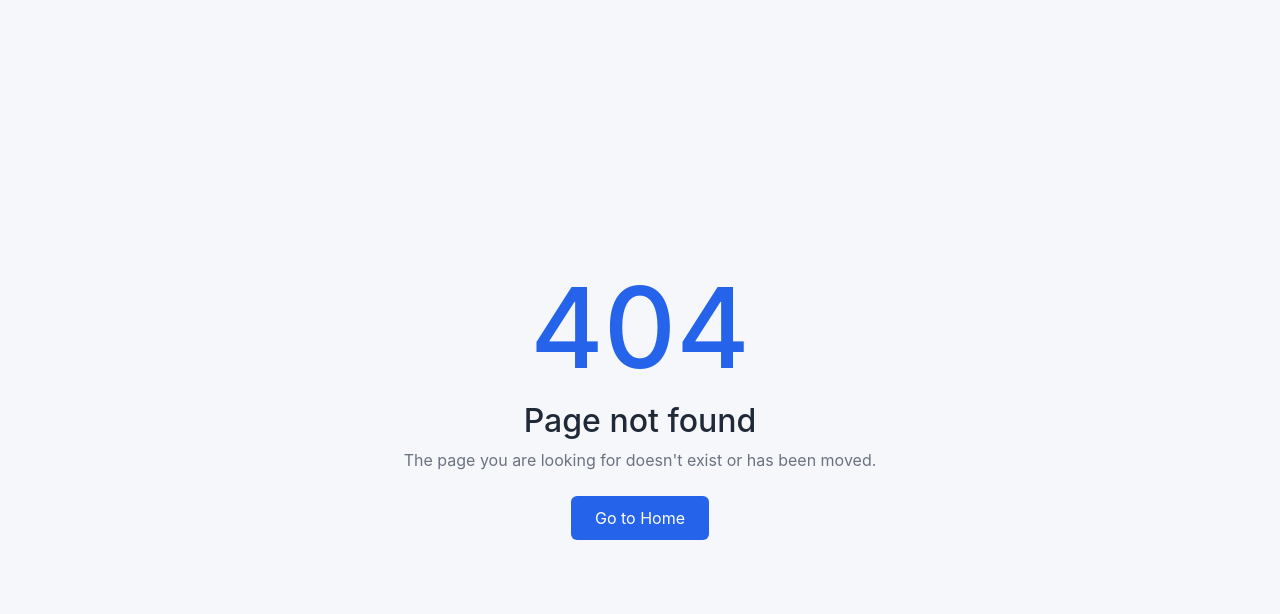
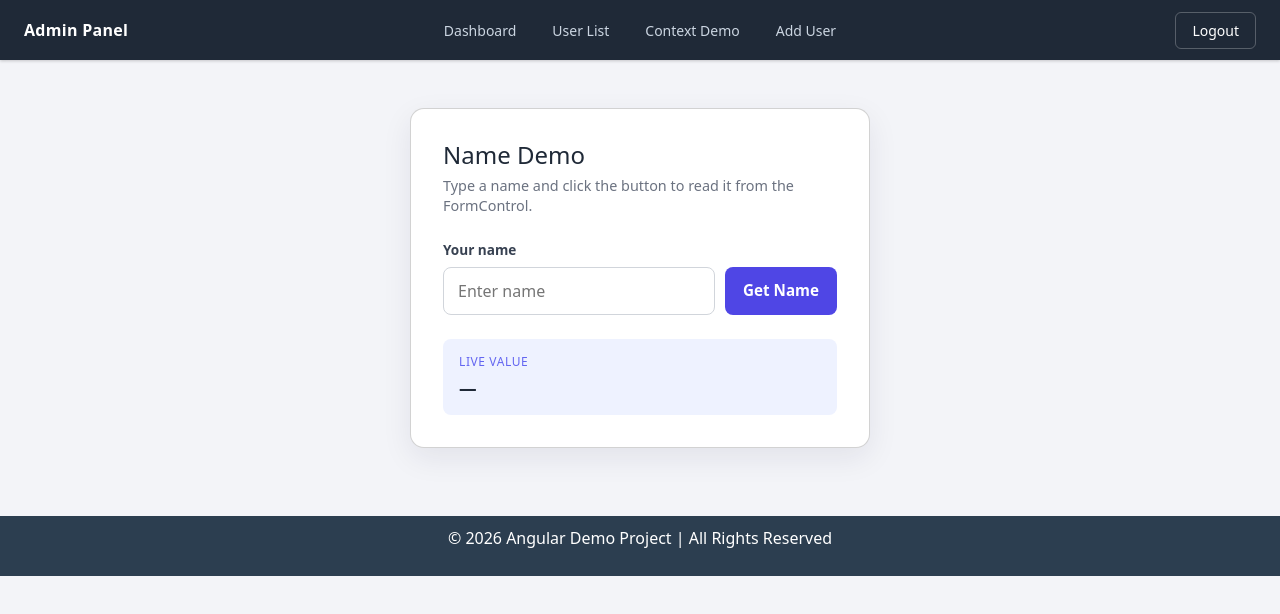
Before and after one commit to Vivek22101994/Angular-Demo, an Angular app: page /nameForm in a window 1280 px wide. Before the commit this address had no page. Shown: the top 614 px of the page. Built offline with nearby package versions, Linux system fonts and the light colour scheme.

Commit message:
Password Change

```diff
--- a/src/app/adduser/adduser.html
+++ b/src/app/adduser/adduser.html
@@ -75,7 +75,7 @@
             <ng-container *ngTemplateOutlet="lblTemplate; context: { text: 'Password' }"></ng-container>
             <div class="input-group">
               <ng-container *ngTemplateOutlet="lbliconTemplate; context: {icon:'fa fa-lock'}"></ng-container>
-              <input class="form-control" [type]="showPassword ? 'text' : 'password'" name="password"
+              <input class="form-control" (paste)="$event.preventDefault()" (copy)="$event.preventDefault()" (cut)="$event.preventDefault()" [type]="showPassword ? 'text' : 'password'" name="password"
                      autocomplete="new-password" [(ngModel)]="password" [disabled]="loading()" placeholder="••••••••" />
               <button type="button" class="toggle-eye" (click)="showPassword = !showPassword" [disabled]="loading()"
                       [attr.aria-label]="showPassword ? 'Hide password' : 'Show password'">
@@ -88,7 +88,7 @@
             <ng-container *ngTemplateOutlet="lblTemplate; context: { text: 'Confirm Password' }"></ng-container>
             <div class="input-group">
               <ng-container *ngTemplateOutlet="lbliconTemplate; context: {icon:'fa fa-shield'}"></ng-container>
-              <input class="form-control" [type]="showConfirmPassword ? 'text' : 'password'" name="confirmPassword"
+              <input class="form-control" (paste)="$event.preventDefault()" (copy)="$event.preventDefault()" (cut)="$event.preventDefault()" [type]="showConfirmPassword ? 'text' : 'password'" name="confirmPassword"
                      autocomplete="new-password" [(ngModel)]="confirmPassword" [disabled]="loading()" placeholder="••••••••" />
               <button type="button" class="toggle-eye" (click)="showConfirmPassword = !showConfirmPassword" [disabled]="loading()"
                       [attr.aria-label]="showConfirmPassword ? 'Hide password' : 'Show password'">
--- a/src/app/app.routes.ts
+++ b/src/app/app.routes.ts
@@ -10,5 +10,6 @@ export const routes: Routes = [
     { path: 'timerdemo',loadComponent:() => import('./timer-demo/timer-demo').then(m=>m.TimerDemo) },
     { path: 'todo',loadComponent:() => import('./todo/todo').then(m=>m.Todo) },
     { path: 'DemoList',loadComponent:() => import('./demolist/demolist').then(m=>m.Demolist) },
+    { path: 'nameForm',loadComponent:() => import('./nameform/nameform').then(m=>m.Nameform) },
     { path: '**',loadComponent:() => import('./not-found/not-found').then(m=>m.NotFound) },
 ];
--- /dev/null
+++ b/src/app/nameform/nameform.css
@@ -0,0 +1,105 @@
+:host {
+  display: block;
+  min-height: 100vh;
+  background: #f3f4f8;
+}
+
+.page {
+  display: flex;
+  justify-content: center;
+  padding: 48px 16px;
+}
+
+.card {
+  width: 100%;
+  max-width: 460px;
+  background: #fff;
+  border-radius: 14px;
+  padding: 32px;
+  box-shadow: 0 10px 30px rgba(20, 30, 60, 0.08);
+}
+
+.title {
+  margin: 0 0 6px;
+  font-size: 1.5rem;
+  color: #1f2937;
+}
+
+.subtitle {
+  margin: 0 0 24px;
+  font-size: 0.9rem;
+  color: #6b7280;
+  line-height: 1.4;
+}
+
+.label {
+  display: block;
+  margin-bottom: 6px;
+  font-size: 0.85rem;
+  font-weight: 600;
+  color: #374151;
+}
+
+.input-row {
+  display: flex;
+  gap: 10px;
+}
+
+.input {
+  flex: 1;
+  padding: 11px 14px;
+  font-size: 1rem;
+  border: 1.5px solid #d1d5db;
+  border-radius: 8px;
+  outline: none;
+  transition: border-color 0.15s, box-shadow 0.15s;
+}
+
+.input:focus {
+  border-color: #4f46e5;
+  box-shadow: 0 0 0 3px rgba(79, 70, 229, 0.15);
+}
+
+.btn {
+  padding: 11px 18px;
+  font-size: 0.95rem;
+  font-weight: 600;
+  color: #fff;
+  background: #4f46e5;
+  border: none;
+  border-radius: 8px;
+  cursor: pointer;
+  transition: background 0.15s, transform 0.05s;
+}
+
+.btn:hover  { background: #4338ca; }
+.btn:active { transform: scale(0.97); }
+
+.preview {
+  margin-top: 24px;
+  padding: 14px 16px;
+  background: #eef2ff;
+  border-radius: 8px;
+  display: flex;
+  flex-direction: column;
+  gap: 4px;
+}
+
+.preview-label {
+  font-size: 0.75rem;
+  text-transform: uppercase;
+  letter-spacing: 0.05em;
+  color: #6366f1;
+}
+
+.preview-value {
+  font-size: 1.1rem;
+  font-weight: 600;
+  color: #1f2937;
+  word-break: break-word;
+}
+
+@media (max-width: 480px) {
+  .input-row { flex-direction: column; }
+  .btn { width: 100%; }
+}
--- /dev/null
+++ b/src/app/nameform/nameform.html
@@ -0,0 +1,29 @@
+<app-header></app-header>
+
+<main class="page">
+  <section class="card">
+    <h2 class="title">Name Demo</h2>
+    <p class="subtitle">
+      Type a name and click the button to read it from the FormControl.
+    </p>
+
+    <label for="nameInput" class="label">Your name</label>
+    <div class="input-row">
+      <input
+        id="nameInput"
+        type="text"
+        class="input"
+        [formControl]="name"
+        placeholder="Enter name"
+      />
+      <button type="button" class="btn" (click)="getName()">Get Name</button>
+    </div>
+
+    <div class="preview">
+      <span class="preview-label">Live value</span>
+      <span class="preview-value">{{ name.value || '—' }}</span>
+    </div>
+  </section>
+</main>
+
+<app-footer></app-footer>
--- /dev/null
+++ b/src/app/nameform/nameform.ts
@@ -0,0 +1,23 @@
+import { Component} from '@angular/core';
+import { HeaderComponent } from '../header/header';
+import { Footer } from '../footer/footer';
+import { FormControl, ReactiveFormsModule } from '@angular/forms';
+
+@Component({
+  imports: [HeaderComponent,Footer,ReactiveFormsModule],
+  selector: 'app-nameform',
+  styleUrl: './nameform.css',
+  templateUrl: './nameform.html',
+})
+export class Nameform {
+  constructor(){
+    this.name.reset();
+    console.log("First Step Executed.")
+  }
+  name = new FormControl("name");
+  getName(){
+    const name = this.name.value == null ? "" : this.name;
+    console.log(name);
+    alert('Name: ' + name);
+  }
+}
```
Also changed, not shown: 1 other file (tests, documents, lock files or other folders).
